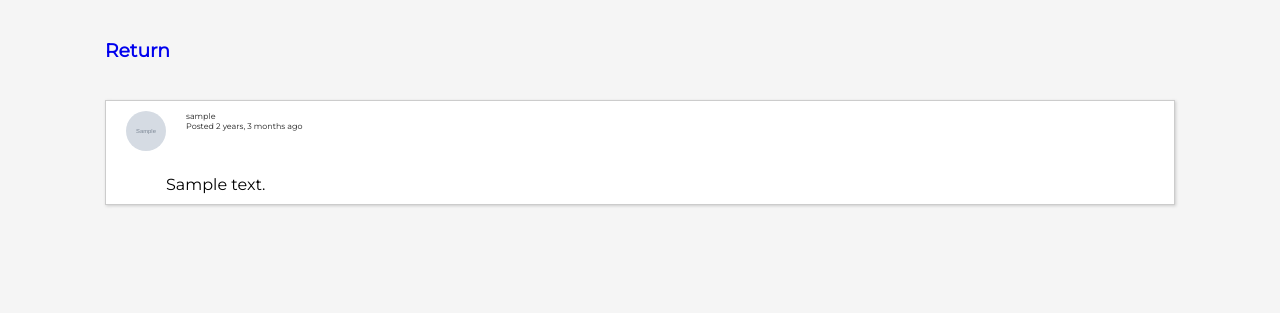
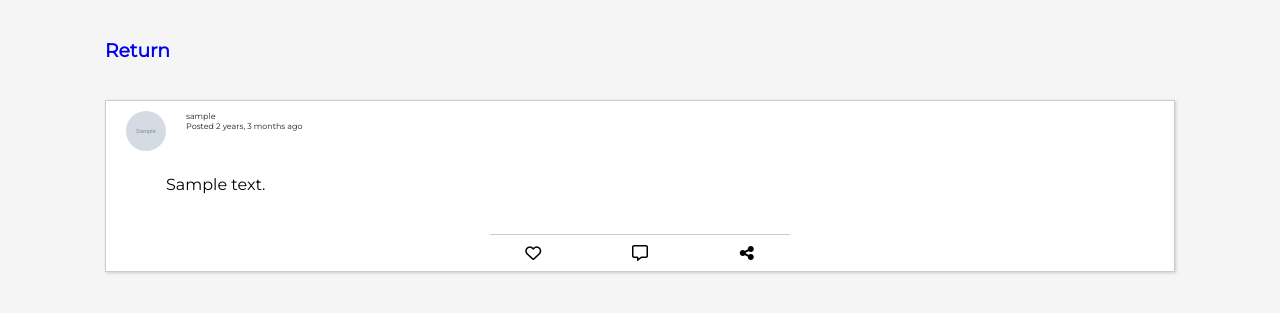
Before and after one commit to Arc-Data/BlogAppV2, a Django app: page /post/1/ in a window 1280 px wide. Shown: the part 60-373 px from the top of the page. Run offline with Django 4.2, Linux system fonts and the light colour scheme; a user stored in the database is signed in; tables that the repository leaves empty hold one stand-in row (values such as "Sample post"); grey boxes marked "Sample" are stand-in pictures; some libraries are stand-ins or nearby versions.

Commit message:
Added Post Icons

```diff
--- a/social/templates/social/post-detail.html
+++ b/social/templates/social/post-detail.html
@@ -17,8 +17,13 @@
 						<p class = "details"> {{ post.author }} <br>Posted {{post.created_on|timesince}} ago </p>
 						<p class = "post-body"> {{post.body }}</p>
 					</div>
+					<div class = "post-footer">
+						<i class="fa-regular fa-heart"></i>
+						<i class="fa-regular fa-message"></i>
+						<i class="fa-solid fa-share-nodes"></i>
 
-			</div>
+					</div>
+
 			</div>
 		</div>
 	</div>
--- a/static/css/style.css
+++ b/static/css/style.css
@@ -382,6 +382,19 @@ nav {
 	border-radius: 50%;
 }
 
+.post-footer {
+	display: grid;
+	max-width: 300px;
+	border-top: 1px solid #ccc;
+	text-align: center;
+	justify-items: space-evenly;
+	grid-template-columns: repeat(3, 1fr);
+	grid-gap: 20px;
+	margin: 40px auto 0;
+	padding-top: 10px;
+
+}
+
 
 /* create-post */
 
```
